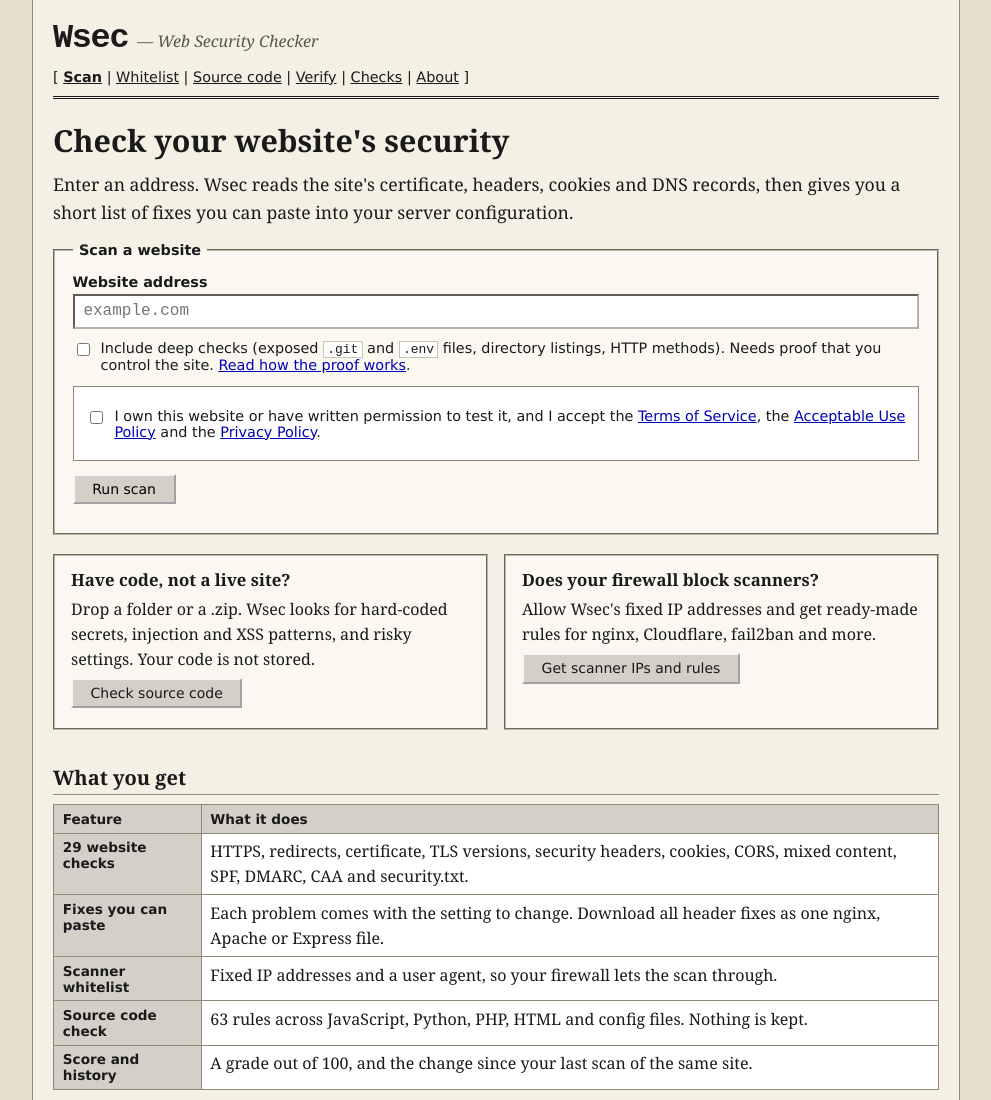
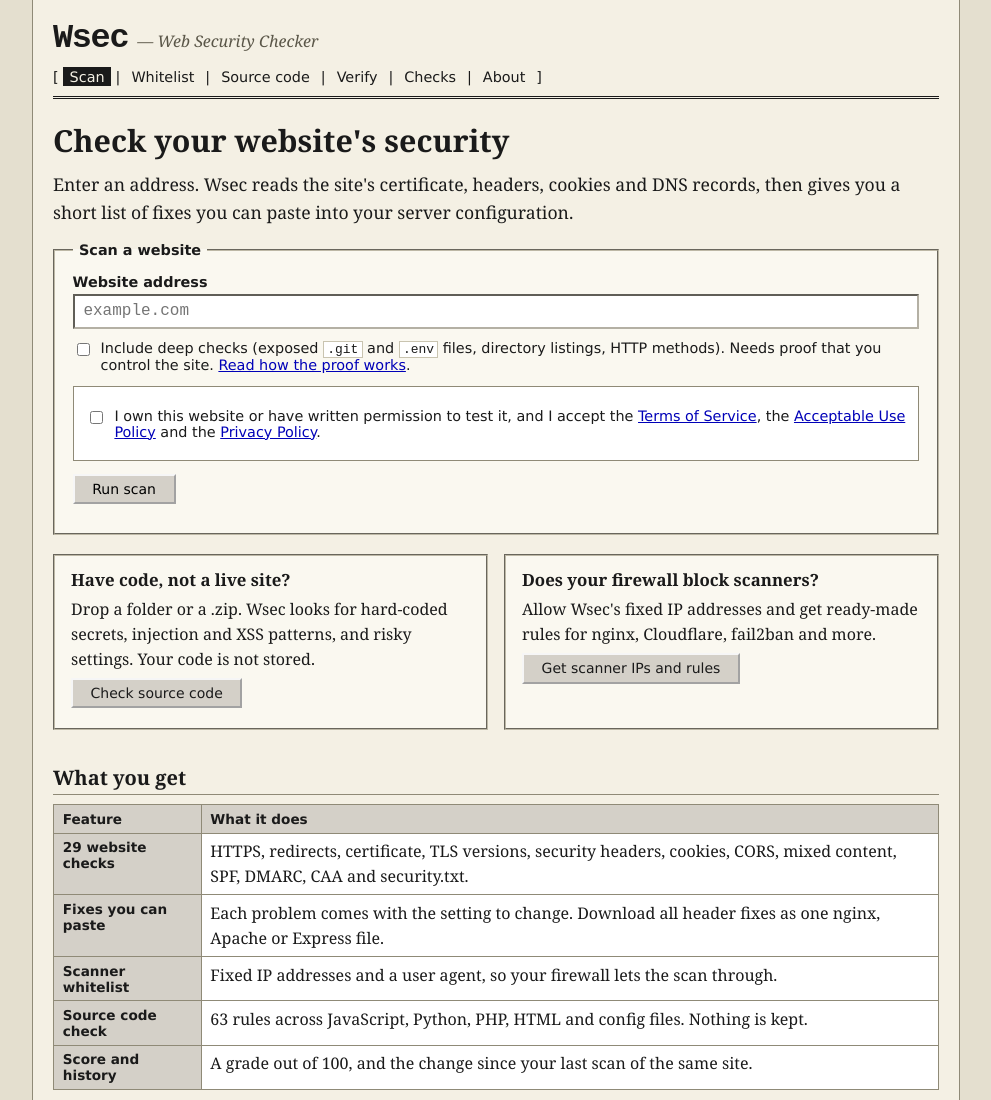
Before and after one commit to Sarmaaxs/flawradar, a website with bundled scripts: page public/index.html in a window 1280 px wide. Shown: the top 1100 px of the page, without its empty margins (144-1135 px from the left). Built offline with nearby package versions, Linux system fonts and the light colour scheme; files whose address does not match are found by name.

Commit message:
turns out i didnt fix it so i fix again lol

```diff
--- a/public/assets/css/wsec.css
+++ b/public/assets/css/wsec.css
@@ -70,7 +70,9 @@ hr { border: 0; border-top: 1px solid var(--rule); margin: 1.5rem 0; }
 }
 .site-head .brand span { margin-left: .8rem; color: var(--muted); font-style: italic; }
 .site-head nav { margin-top: .8rem; font: .9rem var(--sans); }
-.site-head nav b { text-decoration: underline; }
+/* Every menu item looks the same, no blue link look. The page you are on is shown inverted. */
+.site-head nav a, .site-head nav b { padding: .1rem .4rem; text-decoration: none; }
+.site-head nav b { background: var(--ink); color: var(--paper); font-weight: 400; }
 
 .site-foot {
   margin-top: 3rem;
```
